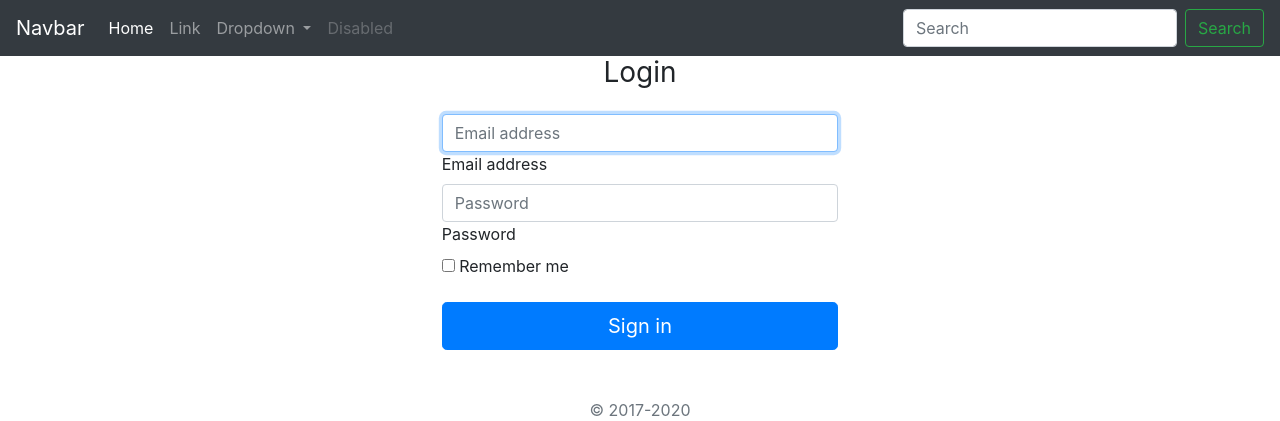
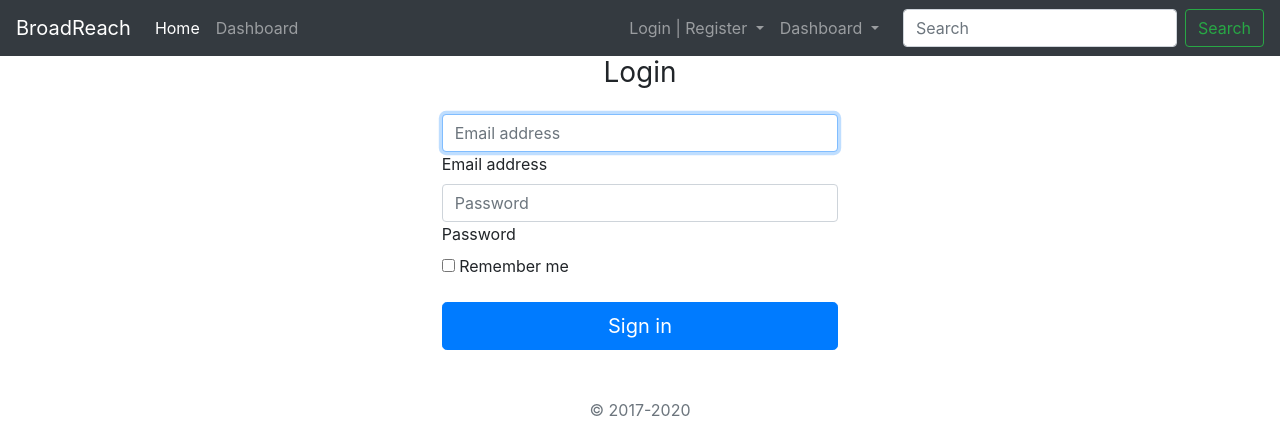
Before and after one commit to ianmubangizi/ITDA310-Project, a PHP site: page / in a window 1280 px wide. Shown: the top 421 px of the page. Run offline with PHP 8.4, Linux system fonts and the light colour scheme.

Commit message:
staging singleton structure for all pages, routes now handles

```diff
--- a/index.php
+++ b/index.php
@@ -1,21 +1,22 @@
 <?php
 
-use Hospital\View\Dashboard;
-use Hospital\View\Home;
 use Hospital\View\Page;
 
 require_once "vendor/autoload.php";
+include "src/Utils/instances.php";
+session_start();
 
-$location = $_SERVER['REQUEST_URI'];
-switch ($location) {
-    case "/":
-        (new Home)->render($location);
+$route->add($home);
+$route->add($dashboard);
+
+switch ($path = $route->get_url()) {
+    case $home->link:
+        $home->render($path);
         break;
-    case "/dashboard":
-        (new Dashboard)->render($location);
+    case $dashboard->link:
+        $dashboard->render($path);
         break;
     default:
-        Page::render_not_found($location);
+        Page::render_not_found($path);
         break;
 }
-print_r($location);
--- /dev/null
+++ b/src/Utils/instances.php
@@ -0,0 +1,9 @@
+<?php
+
+use Hospital\View\Dashboard;
+use Hospital\View\Home;
+use Hospital\View\Route;
+
+$home = Home::instance();
+$route = Route::instance();
+$dashboard = Dashboard::instance();
--- a/src/View/Dashboard.php
+++ b/src/View/Dashboard.php
@@ -6,9 +6,8 @@ namespace Hospital\View;
 
 class Dashboard extends Page
 {
-    public function __construct()
+    protected function __construct()
     {
-        parent::__construct("Dashboard", "templates/dashboard.php");
+        return parent::__construct('dashboard', '/dashboard', "Dashboard", "templates/dashboard.php");
     }
-
 }
--- a/src/View/Home.php
+++ b/src/View/Home.php
@@ -6,9 +6,8 @@ namespace Hospital\View;
 
 class Home extends Page
 {
-    public function __construct()
+    protected function __construct()
     {
-        parent::__construct("Home", "templates/home.php");
+        parent::__construct('index', "/",'Home', "templates/home.php");
     }
-
 }
--- a/src/View/Page.php
+++ b/src/View/Page.php
@@ -2,43 +2,34 @@
 
 namespace Hospital\View;
 
-abstract class Page extends Routes
+use Hospital\Domain\Singleton;
+
+abstract class Page extends Singleton
 {
-    private $page_name;
-    protected static $template;
-    private static $styles = ["main.css"];
-    private static $page_title = "BroadReach -";
+    public $name;
+    public $link;
+    public $title;
+    private $template;
+    private $page_title = "BroadReach";
 
-    public function __construct($name, $template)
+    protected function __construct($name, $link,$title, $template)
     {
-        $this->page_name = $name;
-        self::$template = $template;
-        self::$page_title = self::$page_title . " " . $name;
+        $this->link = $link;
+        $this->name = $name;
+        $this->title = $title;
+        $this->template = $template;
+        $this->page_title = "$this->page_title - $title";
+        parent::__construct();
     }
 
-    public static function getTitle()
+    public function render($location)
     {
-        return self::$page_title;
+        Route::set_current($this->name);
+        Route::get($location, Route::get_url(), $this->template);
     }
 
-    /**
-     * @return string[]
-     */
-    public static function getStyles()
+    public static function render_not_found($location)
     {
-        $links = [];
-        foreach (self::$styles as $css_file) {
-            array_push($links, "<link rel=\"stylesheet\" href=\"/static/css/$css_file\">");
-        }
-        return $links;
+        Route::get($location, Route::get_url(), "templates/404.php");
     }
-
-    public function render($location){
-        self::get($location, Routes::getURI(), self::$template);
-    }
-
-    public static function render_not_found($location){
-        self::get($location, Routes::getURI(), "templates/404.php");
-    }
-
 }
--- /dev/null
+++ b/src/View/Route.php
@@ -0,0 +1,58 @@
+<?php
+
+
+namespace Hospital\View;
+
+use Hospital\Domain\Singleton;
+
+class Route extends Singleton
+{
+    private static $current = "";
+
+    protected function __construct()
+    {
+        parent::__construct();
+    }
+
+    public static function get($location, $url, $view)
+    {
+        if (preg_match("($location)", $url)) {
+            if (file_exists(__DIR__ . "/" . $view)) {
+                include $view;
+            }
+        }
+    }
+
+    public static function get_url()
+    {
+        return $_SERVER['REQUEST_URI'];
+    }
+
+    public function add($page)
+    {
+        if(!isset($_SESSION['routes'][$page->name])){
+            $_SESSION['routes'][$page->name] = $page;
+        }
+    }
+
+    public static function get_routes() {
+        return $_SESSION['routes'];
+    }
+
+    /**
+     * @param mixed $current
+     */
+    public static function set_current($current)
+    {
+        self::$current = $current;
+    }
+
+    /**
+     * @return string
+     */
+    public static function current()
+    {
+        return self::$current;
+    }
+
+}
--- a/src/View/Routes.php
+++ /dev/null
@@ -1,22 +0,0 @@
-<?php
-
-
-namespace Hospital\View;
-
-
-class Routes
-{
-    protected static function get($location, $url, $view)
-    {
-        if (preg_match("($location)", $url)) {
-            if (file_exists(__DIR__ . "/" . $view)) {
-                include $view;
-            }
-        }
-    }
-
-    public static function getURI()
-    {
-        return $_SERVER['REQUEST_URI'];
-    }
-}
--- a/src/View/templates/includes/header.php
+++ b/src/View/templates/includes/header.php
@@ -1,22 +1,16 @@
-<?php use Hospital\View\Page; ?>
 <html lang="en">
 <head>
     <meta charset="UTF-8">
     <meta name="viewport"
           content="width=device-width, user-scalable=no, initial-scale=1.0, maximum-scale=1.0, minimum-scale=1.0">
     <meta http-equiv="X-UA-Compatible" content="ie=edge">
-    <title><?php echo Page::getTitle(); ?></title>
+    <title></title>
     <!-- CSS only -->
     <link rel="stylesheet" href="https://stackpath.bootstrapcdn.com/bootstrap/4.5.0/css/bootstrap.min.css"
           integrity="sha384-9aIt2nRpC12Uk9gS9baDl411NQApFmC26EwAOH8WgZl5MYYxFfc+NcPb1dKGj7Sk" crossorigin="anonymous">
-    <?php
-    foreach (Page::getStyles() as $link) {
-        echo $link;
-    }
-    ?>
 </head>
 <body>
 
 <header>
-    <?php include "partials/top-nav.php"; ?>
+    <?php include "partials/navbar.php"; ?>
 </header>
--- /dev/null
+++ b/src/View/templates/includes/partials/navbar.php
@@ -0,0 +1,51 @@
+<?php
+
+use Hospital\View\Route;
+
+?>
+<nav class="navbar navbar-expand-lg navbar-dark bg-dark">
+    <a class="navbar-brand" href="/">BroadReach</a>
+    <button class="navbar-toggler" type="button" data-toggle="collapse" data-target="#navbar-content"
+            aria-controls="navbar-content" aria-expanded="false" aria-label="Toggle navigation">
+        <span class="navbar-toggler-icon"></span>
+    </button>
+
+    <div class="collapse navbar-collapse" id="navbar-content">
+        <ul class="navbar-nav mr-auto">
+            <?php foreach (Route::get_routes() as $key => $page):
+                $active = $page->name === Route::current() ? " active" : ""; ?>
+                <li class="nav-item<?php echo $active; ?>">
+                    <a class="nav-link" href="<?php echo $page->link; ?>">
+                        <?php echo $page->title; ?>
+                    </a>
+                </li>
+            <?php endforeach; ?>
+        </ul>
+        <ul class="navbar-nav mx-3">
+            <li class="nav-item dropdown">
+                <a class="nav-link dropdown-toggle" id="auth-dropdown" role="button" data-toggle="dropdown"
+                   aria-haspopup="true" aria-expanded="false">
+                    Login | Register
+                </a>
+                <div class="dropdown-menu" aria-labelledby="auth-dropdown">
+                    <a class="dropdown-item" href="/login">Login</a>
+                    <a class="dropdown-item" href="/register">Register</a>
+                </div>
+            </li>
+            <li class="nav-item dropdown">
+                <a class="nav-link dropdown-toggle" id="auth-dropdown" role="button" data-toggle="dropdown"
+                   aria-haspopup="true" aria-expanded="false">
+                    Dashboard
+                </a>
+                <div class="dropdown-menu" aria-labelledby="auth-dropdown">
+                    <a class="dropdown-item" href="/login">Login</a>
+                    <a class="dropdown-item" href="/register">Register</a>
+                </div>
+            </li>
+        </ul>
+        <form action="/" method="post" class="form-inline my-2 my-lg-0">
+            <input name="search" class="form-control mr-sm-2" type="search" placeholder="Search" aria-label="Search">
+            <button class="btn btn-outline-success my-2 my-sm-0" type="submit">Search</button>
+        </form>
+    </div>
+</nav>
--- a/src/View/templates/includes/partials/top-nav.php
+++ /dev/null
@@ -1,37 +0,0 @@
-<nav class="navbar navbar-expand-lg navbar-dark bg-dark">
-    <a class="navbar-brand" href="">Navbar</a>
-    <button class="navbar-toggler" type="button" data-toggle="collapse" data-target="#navbarSupportedContent"
-            aria-controls="navbarSupportedContent" aria-expanded="false" aria-label="Toggle navigation">
-        <span class="navbar-toggler-icon"></span>
-    </button>
-
-    <div class="collapse navbar-collapse" id="navbarSupportedContent">
-        <ul class="navbar-nav mr-auto">
-            <li class="nav-item active">
-                <a class="nav-link" href="/dashboard">Home <span class="sr-only">(current)</span></a>
-            </li>
-            <li class="nav-item">
-                <a class="nav-link" href="#">Link</a>
-            </li>
-            <li class="nav-item dropdown">
-                <a class="nav-link dropdown-toggle" href="#" id="navbarDropdown" role="button" data-toggle="dropdown"
-                   aria-haspopup="true" aria-expanded="false">
-                    Dropdown
-                </a>
-                <div class="dropdown-menu" aria-labelledby="navbarDropdown">
-                    <a class="dropdown-item" href="/dashboard">Dashboard</a>
-                    <a class="dropdown-item" href="#">Another action</a>
-                    <div class="dropdown-divider"></div>
-                    <a class="dropdown-item" href="#">Something else here</a>
-                </div>
-            </li>
-            <li class="nav-item">
-                <a class="nav-link disabled" href="#" tabindex="-1" aria-disabled="true">Disabled</a>
-            </li>
-        </ul>
-        <form class="form-inline my-2 my-lg-0">
-            <input class="form-control mr-sm-2" type="search" placeholder="Search" aria-label="Search">
-            <button class="btn btn-outline-success my-2 my-sm-0" type="submit">Search</button>
-        </form>
-    </div>
-</nav>
```
